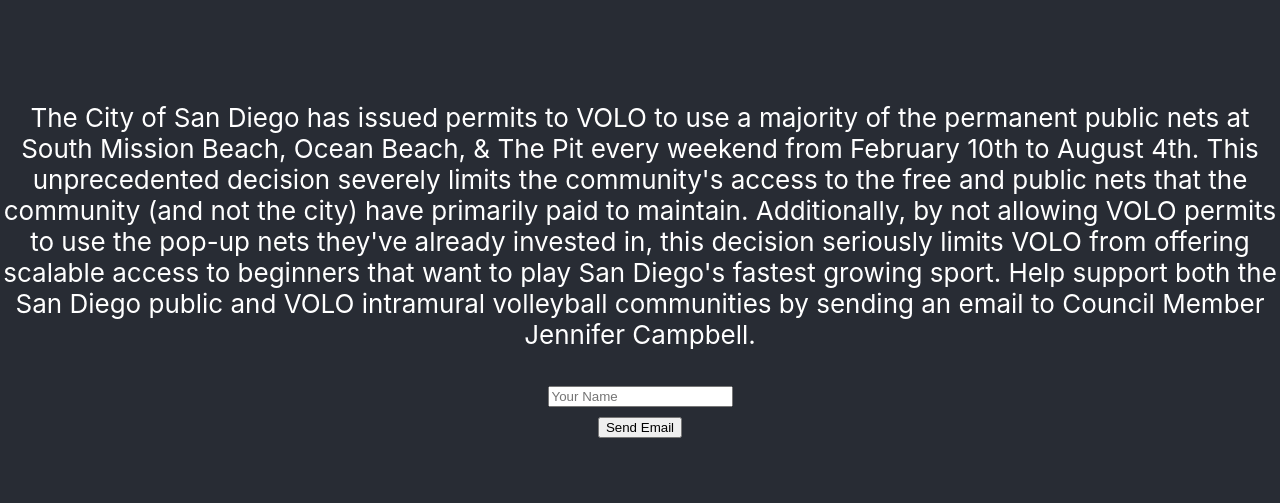
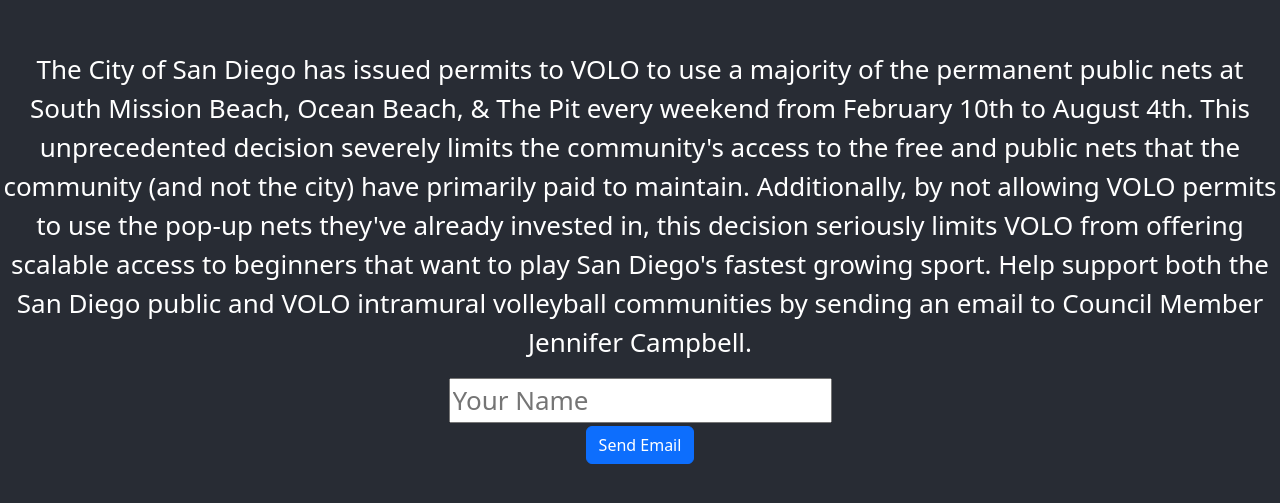
Before and after one commit to austinfennacy/austinfennacy.github.io, a React (Create React App) app: page / in a window 1280 px wide. Shown: the part 143-646 px from the top of the page. Built offline with nearby package versions, Linux system fonts and the light colour scheme.

Commit message:
:wrench: Add `react-bootstrap`.

```diff
--- a/package.json
+++ b/package.json
@@ -10,7 +10,9 @@
     "@types/node": "^16.18.83",
     "@types/react": "^18.2.59",
     "@types/react-dom": "^18.2.19",
+    "bootstrap": "^5.3.3",
     "react": "^18.2.0",
+    "react-bootstrap": "^2.10.1",
     "react-dom": "^18.2.0",
     "react-scripts": "5.0.1",
     "typescript": "^4.9.5",
--- a/src/App.tsx
+++ b/src/App.tsx
@@ -1,5 +1,7 @@
 import React, { useState } from 'react';
 import './App.css';
+import 'bootstrap/dist/css/bootstrap.css';
+import Button from 'react-bootstrap/Button';
 
 function App() {
   const [name, setName] = useState('');
@@ -49,7 +51,7 @@
           </p>
           <input type="text" placeholder="Your Name" value={name} onChange={handleChange} />
           <br />
-          <button onClick={handleClick}>Send Email</button>
+          <Button onClick={handleClick}>Send Email</Button>
         </div>
       </header>
     </div>
```
Also changed, not shown: 1 other file (tests, documents, lock files or other folders).
